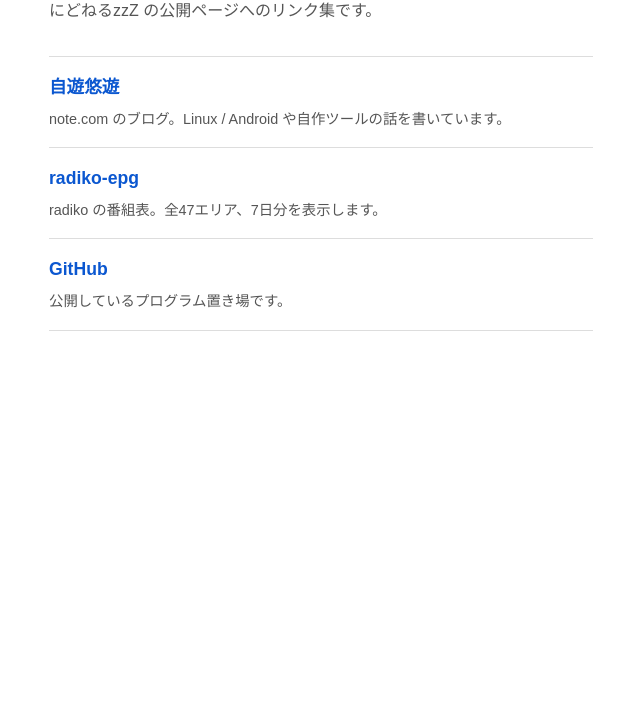
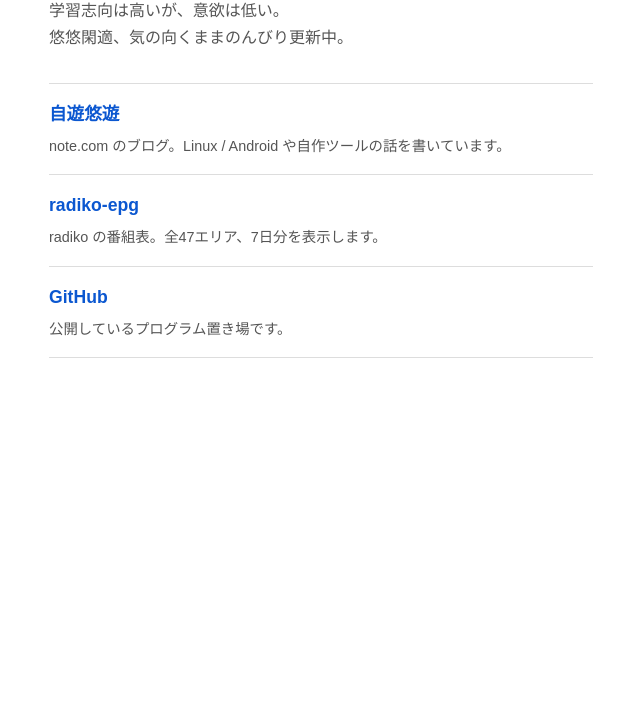
Before and after one commit to nidoneru/nidoneru.github.io, a plain HTML site: page index.html in a window 1280 px wide. Shown: the part 91-800 px from the top of the page, without its empty margins (319-959 px from the left). Drawn offline with Linux system fonts and the light colour scheme.

Commit message:
自己紹介文に差し替え

```diff
--- a/index.html
+++ b/index.html
@@ -60,7 +60,7 @@
 <body>
 <main>
   <h1>nidoneru.github.io</h1>
-  <p class="sub">にどねるzzZ の公開ページへのリンク集です。</p>
+  <p class="sub">学習志向は高いが、意欲は低い。<br>悠悠閑適、気の向くままのんびり更新中。</p>
   <ul>
     <li>
       <a href="https://note.com/nidoneru_zzz">自遊悠遊</a>
```
